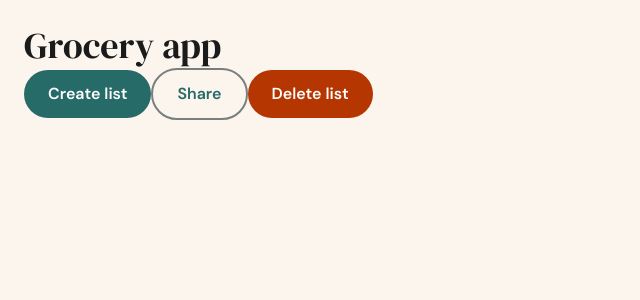
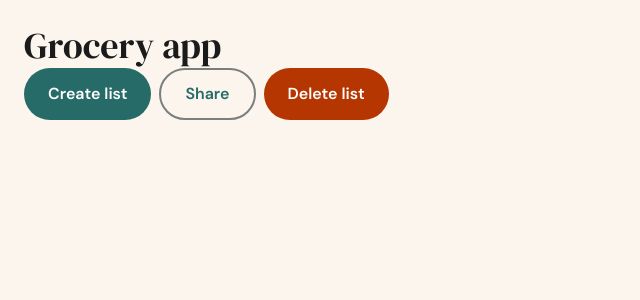
Before and after one commit to TID-Group-project/GroceryApp, a React (Vite) app: page / in a window 1280 px wide. Shown: the top 300 px of the page, without its empty margins (0-640 px from the left). Built offline with nearby package versions, Linux system fonts and the light colour scheme; no server answers; what parse would draw is missing.

Commit message:
Add 8px gap between buttons on test page (NFR5)

```diff
--- a/src/App.jsx
+++ b/src/App.jsx
@@ -2,6 +2,7 @@ import { useEffect } from "react";
 import Parse from "./services/backend";
 import Typography from "@mui/material/Typography";
 import Button from "./components/common/Button";
+import { tokens } from "./theme/tokens";
 
 // done to test if the backend is working
 function App() {
@@ -17,9 +18,12 @@ function App() {
   return (
     <div style={{ padding: 24 }}>
       <Typography variant="h1">Grocery app</Typography>
-      <Button>Create list</Button>
-      <Button variant="outlined">Share</Button>
-      <Button color="error">Delete list</Button>
+      {/* 8px between tap targets (NFR5) */}
+      <div style={{ display: "flex", flexWrap: "wrap", gap: tokens.space[2] }}>
+        <Button>Create list</Button>
+        <Button variant="outlined">Share</Button>
+        <Button color="error">Delete list</Button>
+      </div>
     </div>
   );
 }
```
